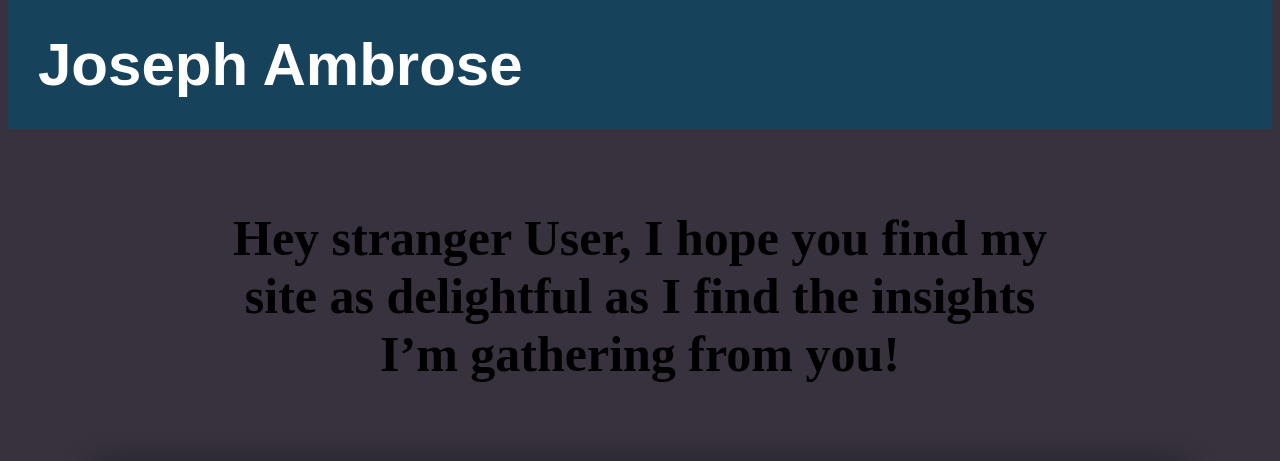
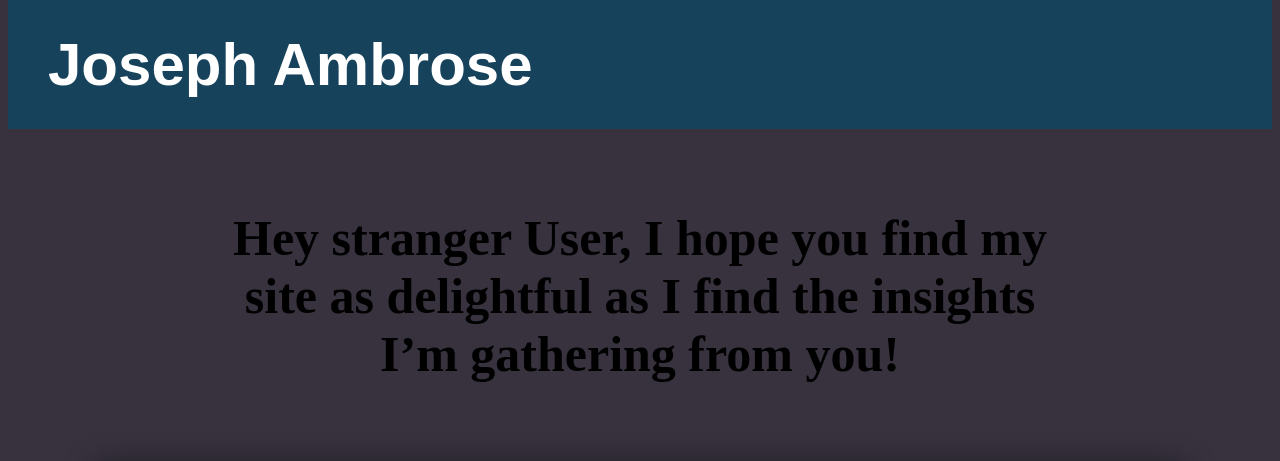
Before and after one commit to joseph-designs/4.5-Lab-Assignment, a plain HTML site: page index.html in a window 1280 px wide. Shown: the top 461 px of the page. Drawn offline with Linux system fonts and the light colour scheme.

Commit message:
4 change to html

```diff
--- a/index.html
+++ b/index.html
@@ -9,7 +9,13 @@
   </head>
   <body>
 
+    <div class="header">
+      <div>
+  <body>
     <h1>Joseph Ambrose</h1>
+  </div>
+     </div>
+
     <h2>Hey stranger User, I hope you find my site as delightful as I find the insights I’m gathering from you!</h2>
      <div class="card">
       <div>
--- a/screen.css
+++ b/screen.css
@@ -15,6 +15,7 @@ h1{
     margin-left: 0;
     margin-right: 0;
     padding: 30px;
+    padding-left: 40px;
     border-radius: 0px 0px 0 0;
     font-family: Arial, sans-serif;
     color: #FFFFFF;
```
